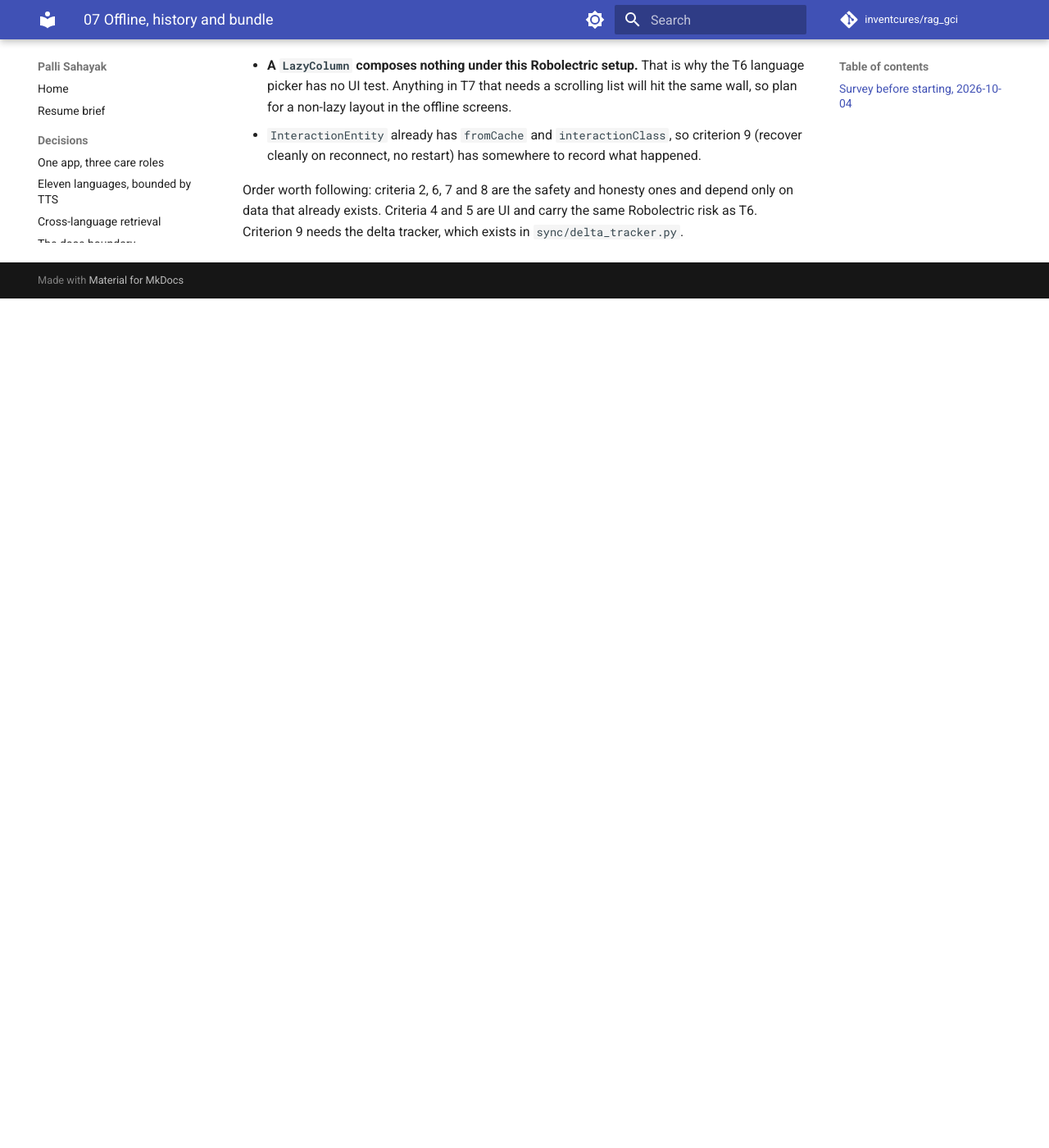
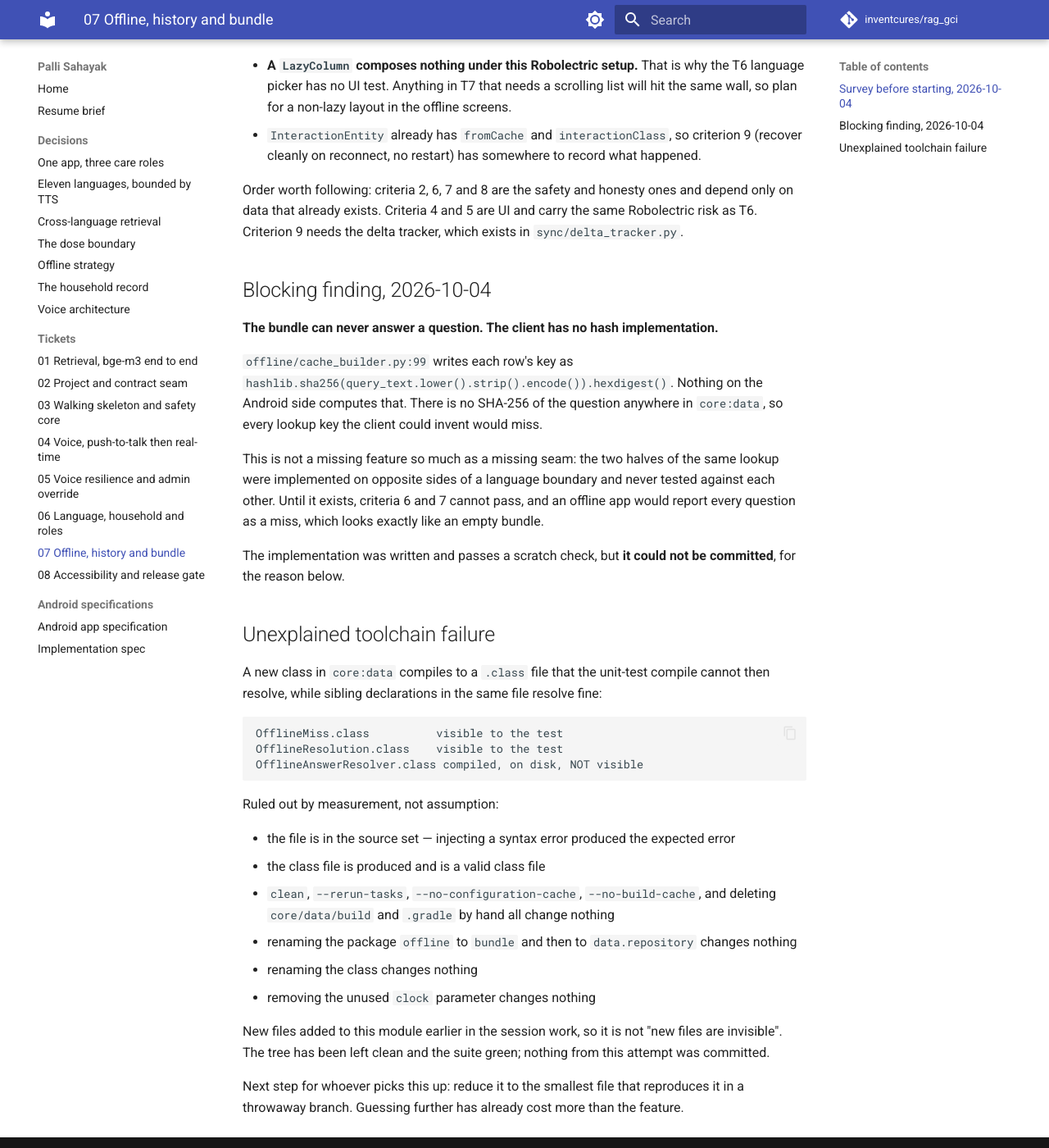
Before and after one commit to inventcures/rag_gci, an MkDocs documentation site: the page built from docs/tickets/07-offline-history-state-and-bundle.md, in a window 1280 px wide and 1400 px high, scrolled down 1282 px. Shown: the whole window at 82% size. Built offline with MkDocs 1.6.1 and Material for MkDocs 9.7.7, drawn with Linux system fonts in a browser that asks for light colours; comment, search, counter and statistics services are not loaded; before the commit the page ends 1646 px from its top, so only the background shows below that.

Commit message:
docs: record that the offline bundle can never match, and why the fix is uncommitted
The builder keys rows on sha256 of the lowercased, stripped question. The client has
no SHA-256 anywhere in core:data, so every possible lookup misses and an offline app
reports every question as a miss. Criteria 6 and 7 cannot pass until this exists.

Also records an unexplained toolchain failure, with everything ruled out by
measurement. A new class in core:data compiles to a class file the unit-test compile
cannot resolve, while an enum and a sealed interface in the same file resolve fine.
Clean, cache-disabled, package-renamed, class-renamed and parameter-removed all
change nothing. The tree is left clean and nothing from the attempt was committed.

````diff
--- a/docs/tickets/07-offline-history-state-and-bundle.md
+++ b/docs/tickets/07-offline-history-state-and-bundle.md
@@ -58,3 +58,49 @@ Order worth following: criteria 2, 6, 7 and 8 are the safety and honesty ones an
 depend only on data that already exists. Criteria 4 and 5 are UI and carry the same
 Robolectric risk as T6. Criterion 9 needs the delta tracker, which exists in
 `sync/delta_tracker.py`.
+
+## Blocking finding, 2026-10-04
+
+**The bundle can never answer a question. The client has no hash implementation.**
+
+`offline/cache_builder.py:99` writes each row's key as
+`hashlib.sha256(query_text.lower().strip().encode()).hexdigest()`. Nothing on the
+Android side computes that. There is no SHA-256 of the question anywhere in
+`core:data`, so every lookup key the client could invent would miss.
+
+This is not a missing feature so much as a missing seam: the two halves of the same
+lookup were implemented on opposite sides of a language boundary and never tested
+against each other. Until it exists, criteria 6 and 7 cannot pass, and an offline
+app would report every question as a miss, which looks exactly like an empty bundle.
+
+The implementation was written and passes a scratch check, but **it could not be
+committed**, for the reason below.
+
+## Unexplained toolchain failure
+
+A new class in `core:data` compiles to a `.class` file that the unit-test compile
+cannot then resolve, while sibling declarations in the same file resolve fine:
+
+```
+OfflineMiss.class          visible to the test
+OfflineResolution.class    visible to the test
+OfflineAnswerResolver.class compiled, on disk, NOT visible
+```
+
+Ruled out by measurement, not assumption:
+
+- the file is in the source set — injecting a syntax error produced the expected error
+- the class file is produced and is a valid class file
+- `clean`, `--rerun-tasks`, `--no-configuration-cache`, `--no-build-cache`, and
+  deleting `core/data/build` and `.gradle` by hand all change nothing
+- renaming the package `offline` to `bundle` and then to `data.repository` changes
+  nothing
+- renaming the class changes nothing
+- removing the unused `clock` parameter changes nothing
+
+New files added to this module earlier in the session work, so it is not "new files
+are invisible". The tree has been left clean and the suite green; nothing from this
+attempt was committed.
+
+Next step for whoever picks this up: reduce it to the smallest file that reproduces
+it in a throwaway branch. Guessing further has already cost more than the feature.
````
